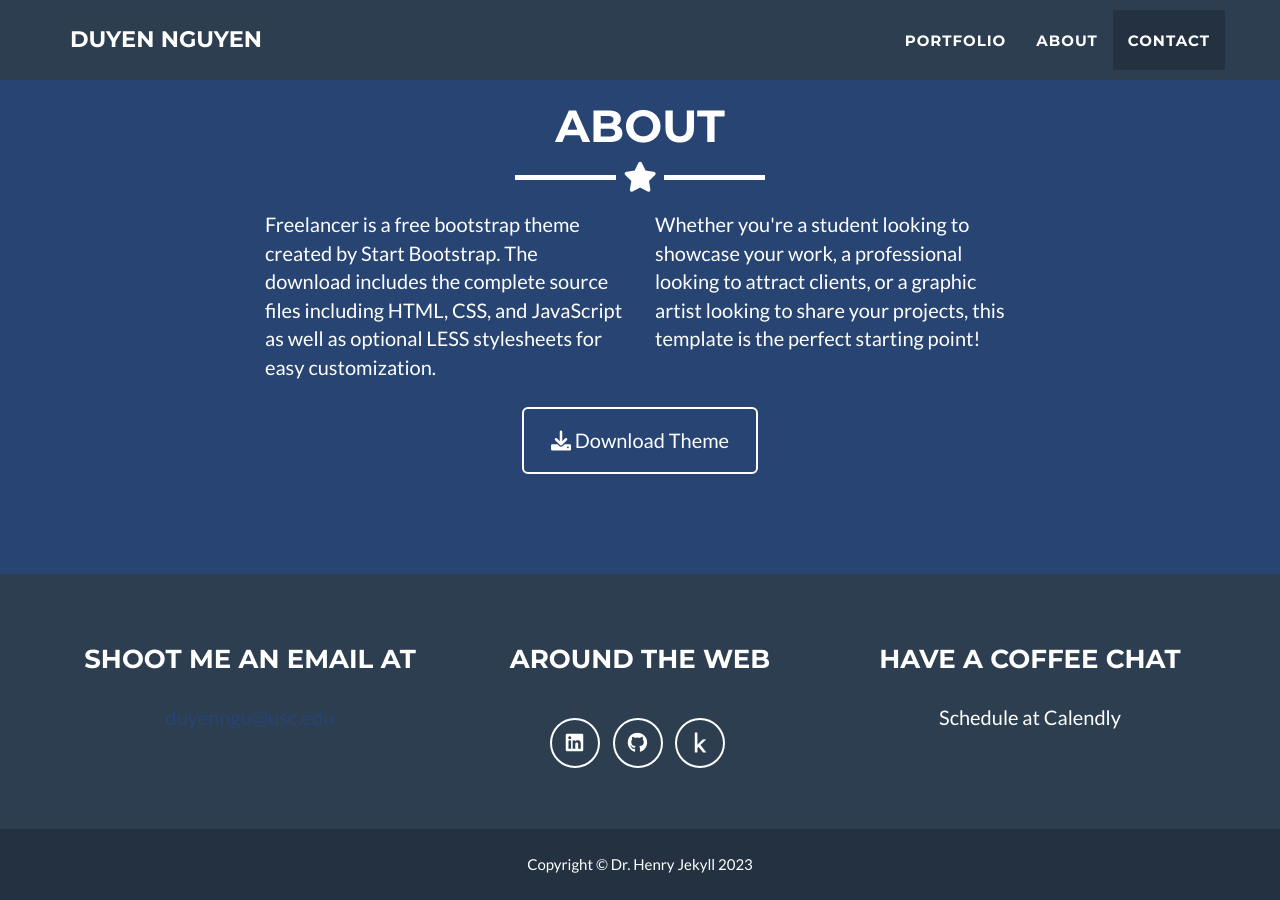
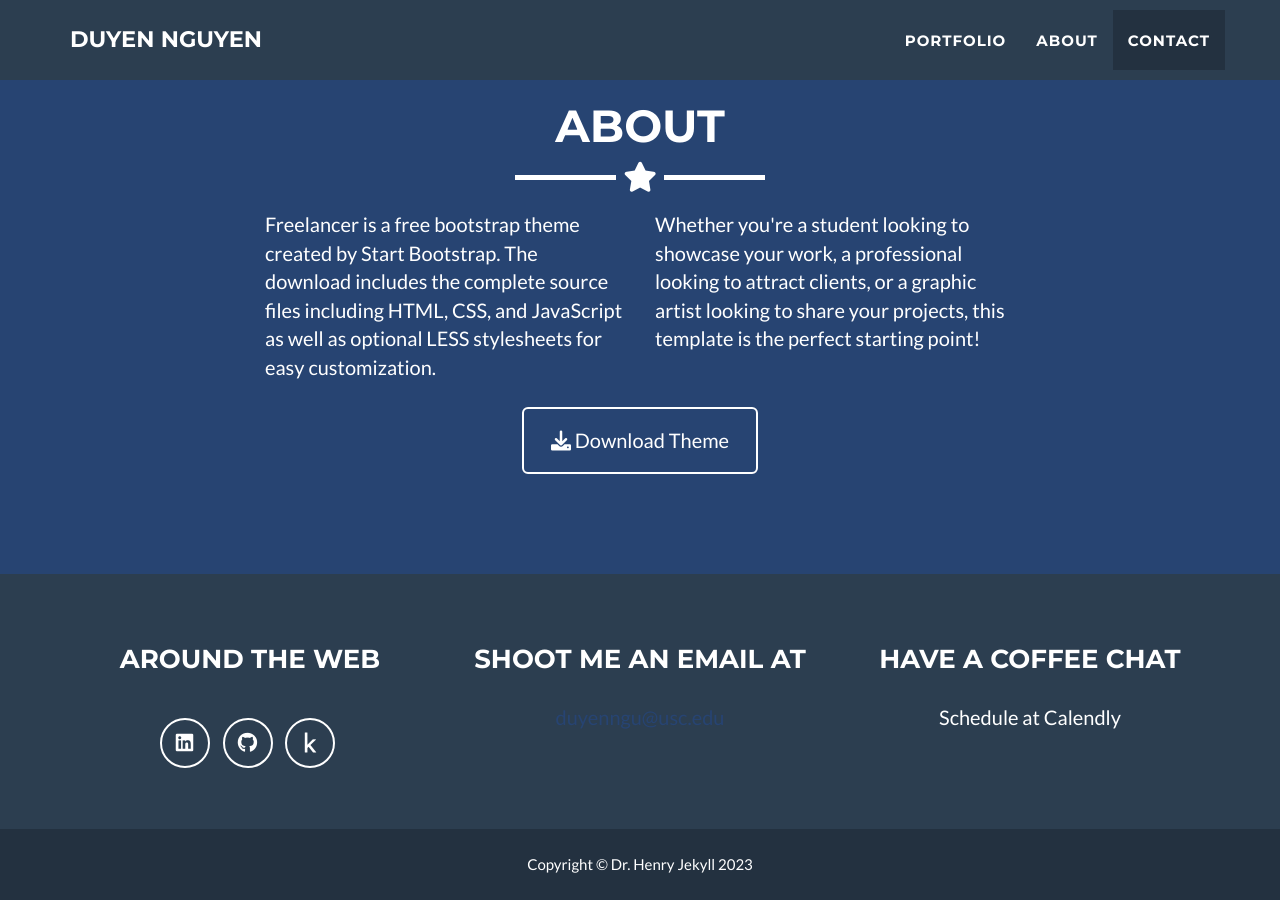
Before and after one commit to duyen21/portfolio, a Jekyll site: the page built from _posts/2014-07-18-project-1.markdown, in a window 1280 px wide and 900 px high, scrolled down 1715 px. Built offline with Jekyll 4.4.1, drawn with Linux system fonts in a browser that asks for light colours.

Commit message:
Update contact.html

```diff
--- a/_includes/contact.html
+++ b/_includes/contact.html
@@ -1,16 +1,8 @@
-<!-- Footer -->
+<!-- Contact -->
 <footer class="text-center" id="contact">
   <div class="footer-above">
     <div class="container">
       <div class="row">
-        <div class="footer-col col-md-4">
-          <h3>{{ site.footer.location }}</h3>
-          <p>
-            {% for adress in site.address %}
-            {{ adress.line }} <br>
-            {% endfor %}
-          </p>
-        </div>
         <div class="footer-col col-md-4">
           <h3>{{ site.footer.social }}</h3>
           <ul class="list-inline">
@@ -21,6 +13,14 @@
             </li>
             {% endfor %}
           </ul>
+        </div>
+        <div class="footer-col col-md-4">
+          <h3>{{ site.footer.location }}</h3>
+          <p>
+            {% for adress in site.address %}
+            {{ adress.line }} <br>
+            {% endfor %}
+          </p>
         </div>
         <div class="footer-col col-md-4">
           <h3>{{ site.footer.credits }}</h3>
```
